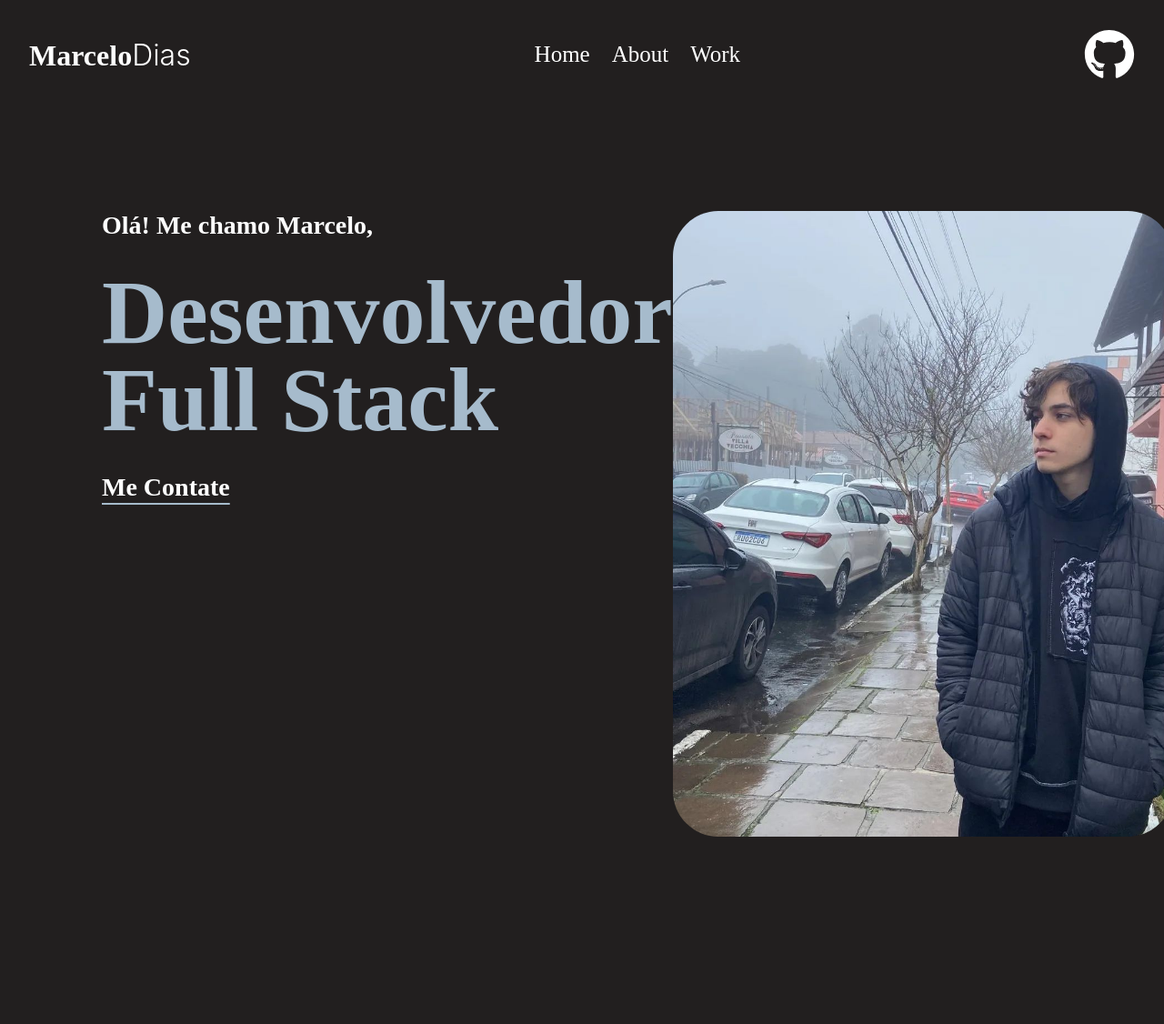
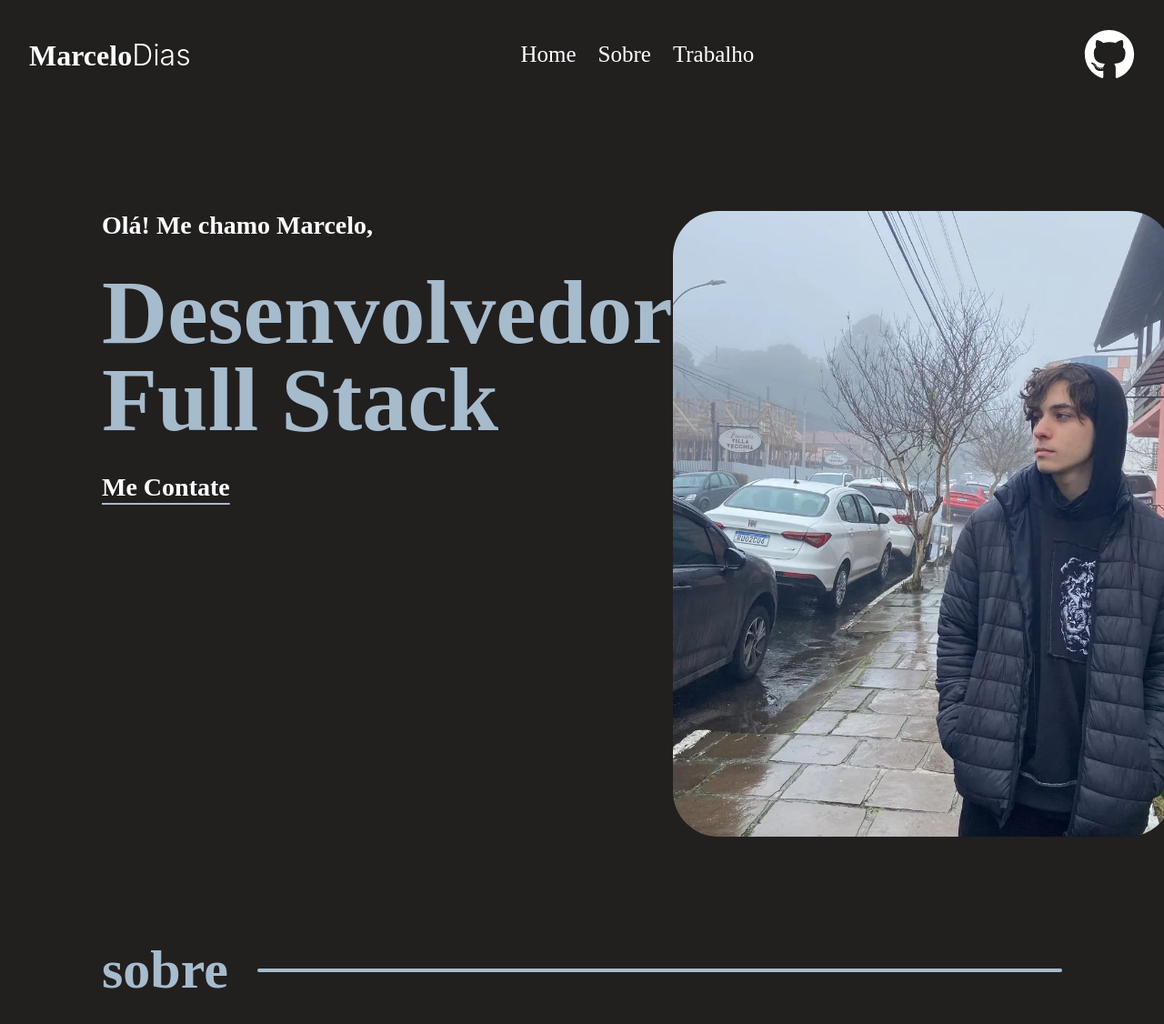
Before and after one commit to marcelodiass/portfolio-react, a React (Vite) app: page / in a window 1280 px wide. Shown: the top 1126 px of the page at 91% size. Before the commit the page ends 1032 px from the top, so only its background shows below. Built offline with nearby package versions, Linux system fonts and the light colour scheme.

Commit message:
Section title

```diff
--- a/src/App.jsx
+++ b/src/App.jsx
@@ -1,6 +1,7 @@
 import './App.css'
-import Home from './components/Home/Home'
-import NavBar from './components/NavBar/NavBar'
+import SectionTitle from './components/SectionTitle/SectionTitle.jsx'
+import Home from './components/Home/Home.jsx'
+import NavBar from './components/NavBar/NavBar.jsx'
 
 function App() {
 
@@ -8,6 +9,7 @@ function App() {
     <>
       <NavBar/>
       <Home/>
+      <SectionTitle titulo='sobre'/>
     </>
   )
 }
--- a/src/components/NavBar/NavBar.jsx
+++ b/src/components/NavBar/NavBar.jsx
@@ -10,8 +10,8 @@ function NavBar() {
             </h3>
             <ul className={styles.optNav}>
                 <li>Home</li>
-                <li>About</li>
-                <li>Work</li>
+                <li>Sobre</li>
+                <li>Trabalho</li>
             </ul>
             <FaGithub className={styles.iconGithub}/>
         </nav>
--- /dev/null
+++ b/src/components/SectionTitle/SectionTitle.jsx
@@ -0,0 +1,17 @@
+import styles from './SectionTitle.module.css'
+import PropTypes from 'prop-types'
+
+function SectionTitle(props) {
+  return (
+    <div className={styles.section}>
+        <h2 className={styles.titulo}>{props.titulo}</h2>
+        <hr/>
+    </div>
+  )
+}
+
+SectionTitle.propTypes = {
+  titulo: PropTypes.string,
+}
+
+export default SectionTitle
--- /dev/null
+++ b/src/components/SectionTitle/SectionTitle.module.css
@@ -0,0 +1,22 @@
+.section {
+    display: flex;
+    padding: 0 7rem 2rem;
+    gap: 2rem;
+
+    align-items: center;
+
+    .titulo {
+        color: #A6BBCC;
+        font-size: 3.75rem;
+    }
+
+    hr {
+        border: 0;
+        border-radius: 1rem;
+        clear:both;
+        display:block;
+        flex: 1;
+        background-color:#A6BBCC;
+        height: 4px;
+    }
+}
```
Also changed, not shown: src/components/About/About.jsx (deleted).
